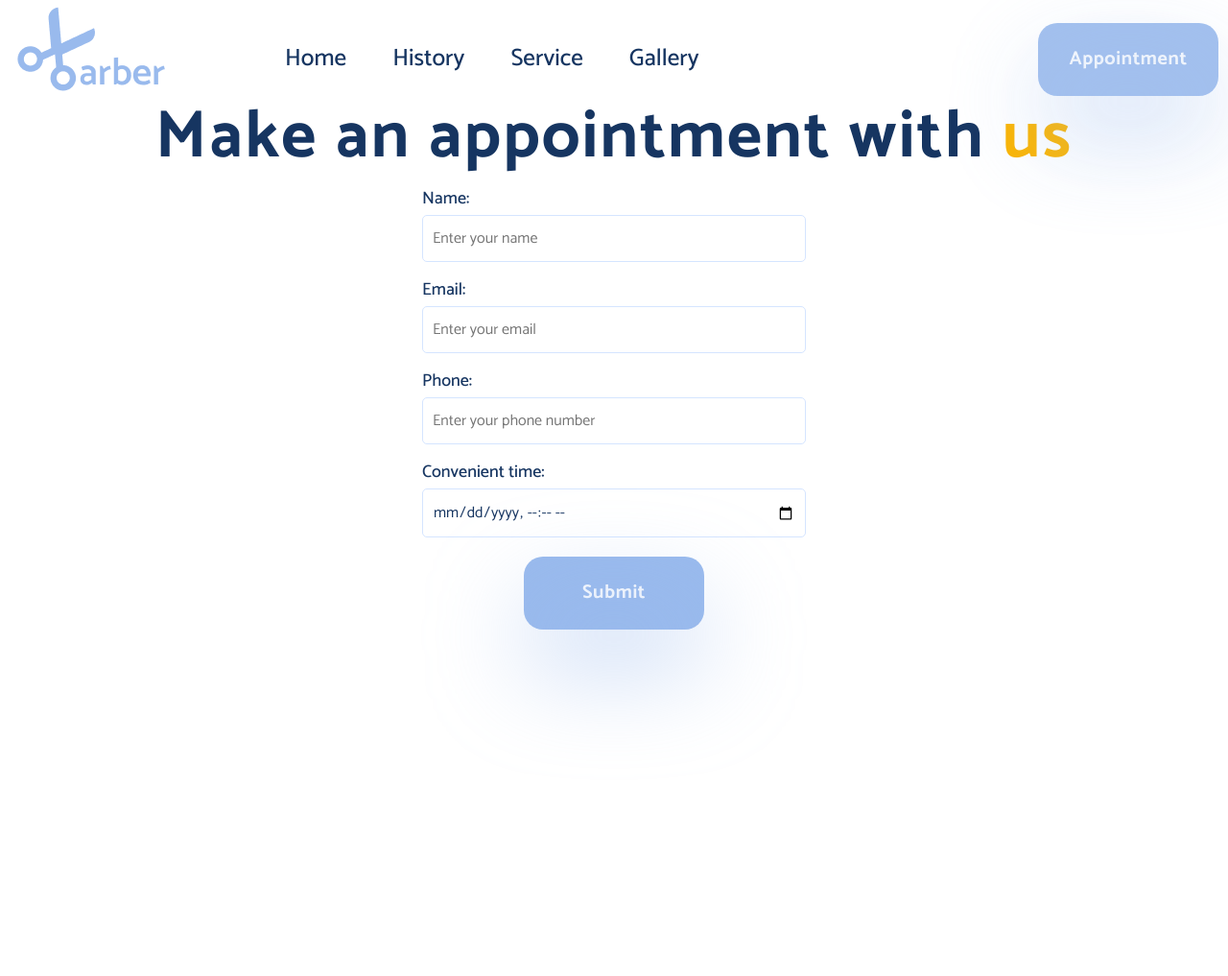
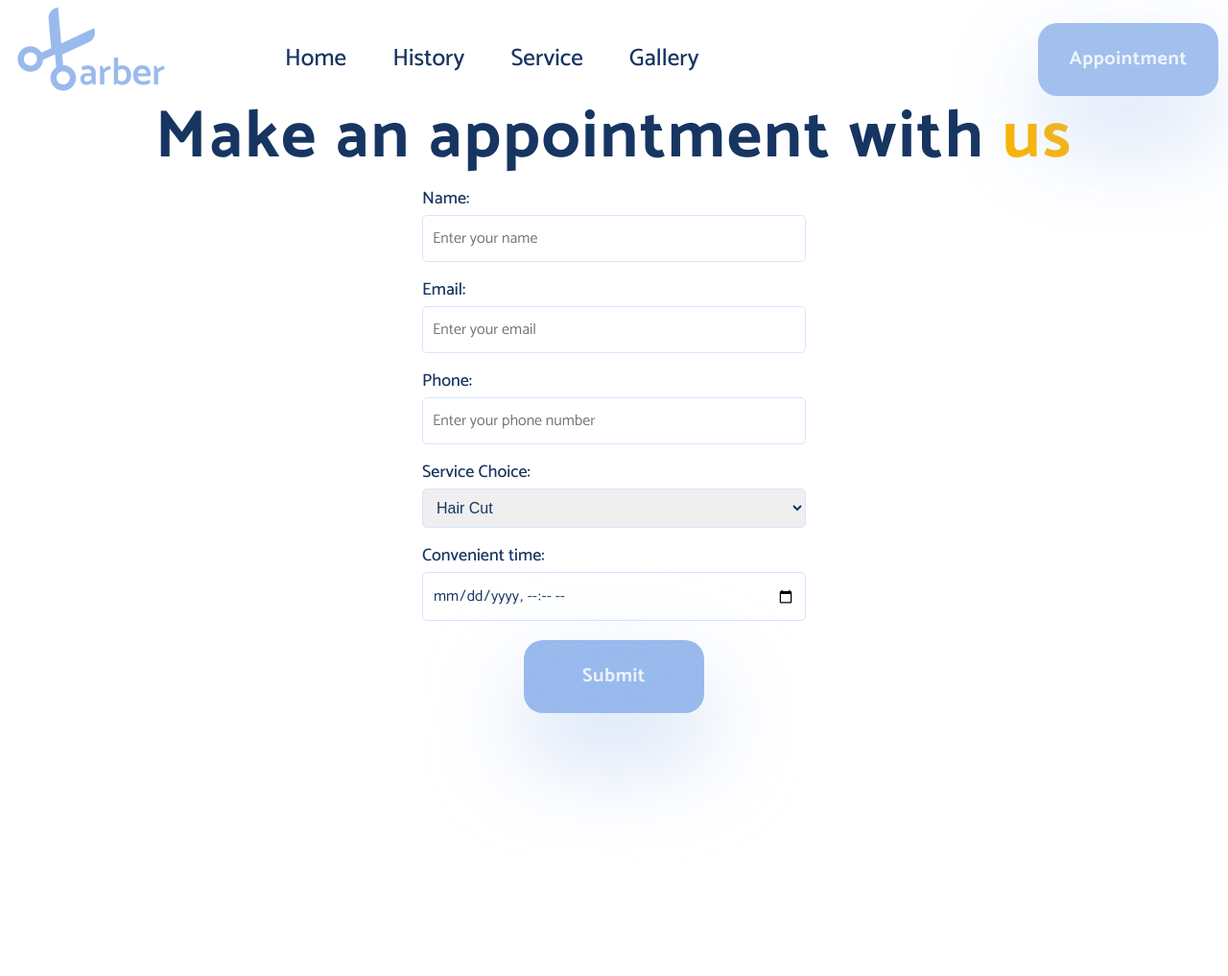
Before and after one commit to druidpwnz/beard-project, a Flask app: page /appointment in a window 1280 px wide. Shown: the top 1017 px of the page at 96% size. Run offline with Flask 3, Linux system fonts and the light colour scheme.

Commit message:
# Added services choice to table and form

```diff
--- a/app.py
+++ b/app.py
@@ -5,7 +5,7 @@
 
 from flask import Flask, redirect, render_template, url_for
 from flask_wtf import FlaskForm
-from wtforms import StringField, TelField, EmailField, DateTimeLocalField
+from wtforms import StringField, TelField, EmailField, DateTimeLocalField, SelectField
 from wtforms.validators import DataRequired, Length
 from flask_sqlalchemy import SQLAlchemy
 import os
@@ -24,6 +24,7 @@ class Appointment(db.Model):
     name = db.Column(db.String)
     email = db.Column(db.String)
     phone = db.Column(db.String)
+    service_choice = db.Column(db.String)
     convenient_time = db.Column(db.DateTime)
 
 
@@ -31,6 +32,11 @@ class AppointmentForm(FlaskForm):
     name = StringField("Name", validators=[DataRequired(), Length(max=30)])
     email = EmailField("Email", validators=[DataRequired()])
     phone = TelField("Phone", validators=[DataRequired()])
+    service_choice = SelectField(
+        "Service Choice",
+        validators=[DataRequired()],
+        choices=["Hair Cut", "Beard Cut", "Facial Pack"],
+    )
     convenient_time = DateTimeLocalField(
         "Convenient Time", validators=[DataRequired()], format="%Y-%m-%dT%H:%M"
     )
@@ -64,10 +70,15 @@ def appointment():
         name = form.name.data
         email = form.email.data
         phone = form.phone.data
+        service_choice = form.service_choice.data
         convenient_time = form.convenient_time.data
 
         new_appointment = Appointment(
-            name=name, email=email, phone=phone, convenient_time=convenient_time
+            name=name,
+            email=email,
+            phone=phone,
+            service_choice=service_choice,
+            convenient_time=convenient_time,
         )
         db.session.add(new_appointment)
         db.session.commit()
--- a/templates/admin.html
+++ b/templates/admin.html
@@ -13,6 +13,7 @@
       <th>Name</th>
       <th>Email</th>
       <th>Phone</th>
+      <th>Service Choice</th>
       <th>Convenient Time</th>
     </tr>
     {% for appointment in appointments %}
@@ -20,6 +21,7 @@
       <td>{{ appointment.name }}</td>
       <td>{{ appointment.email }}</td>
       <td>{{ appointment.phone }}</td>
+      <td>{{ appointment.service_choice }}</td>
       <td>{{ appointment.convenient_time }}</td>
     </tr>
     {% endfor %}
--- a/templates/appointment.html
+++ b/templates/appointment.html
@@ -22,6 +22,12 @@
     <label for="phone" class="form-label">Phone:</label>
     {{ form.phone(class="form-input", placeholder="Enter your phone number") }}
   </div>
+
+  <div class="form-group">
+    <label for="service_choice" class="form-label">Service Choice:</label>
+    {{ form.service_choice(class="form-input") }}
+  </div>
+
   <div class="form-group">
     <label for="convenient_time" class="form-label">Convenient time:</label>
     {{ form.convenient_time(class="form-input") }}
```
Also changed, not shown: instance/beard.sqlite3.
